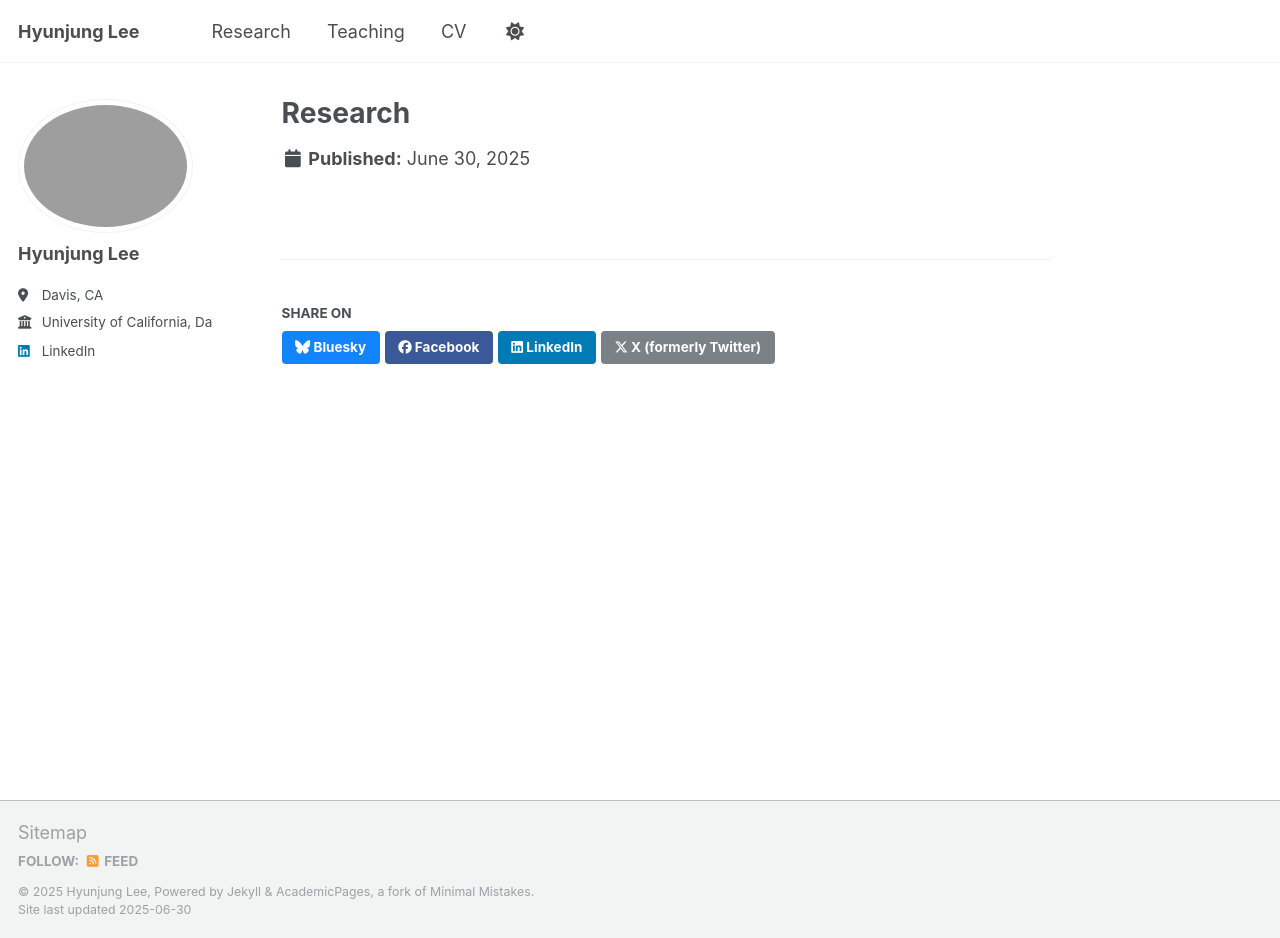
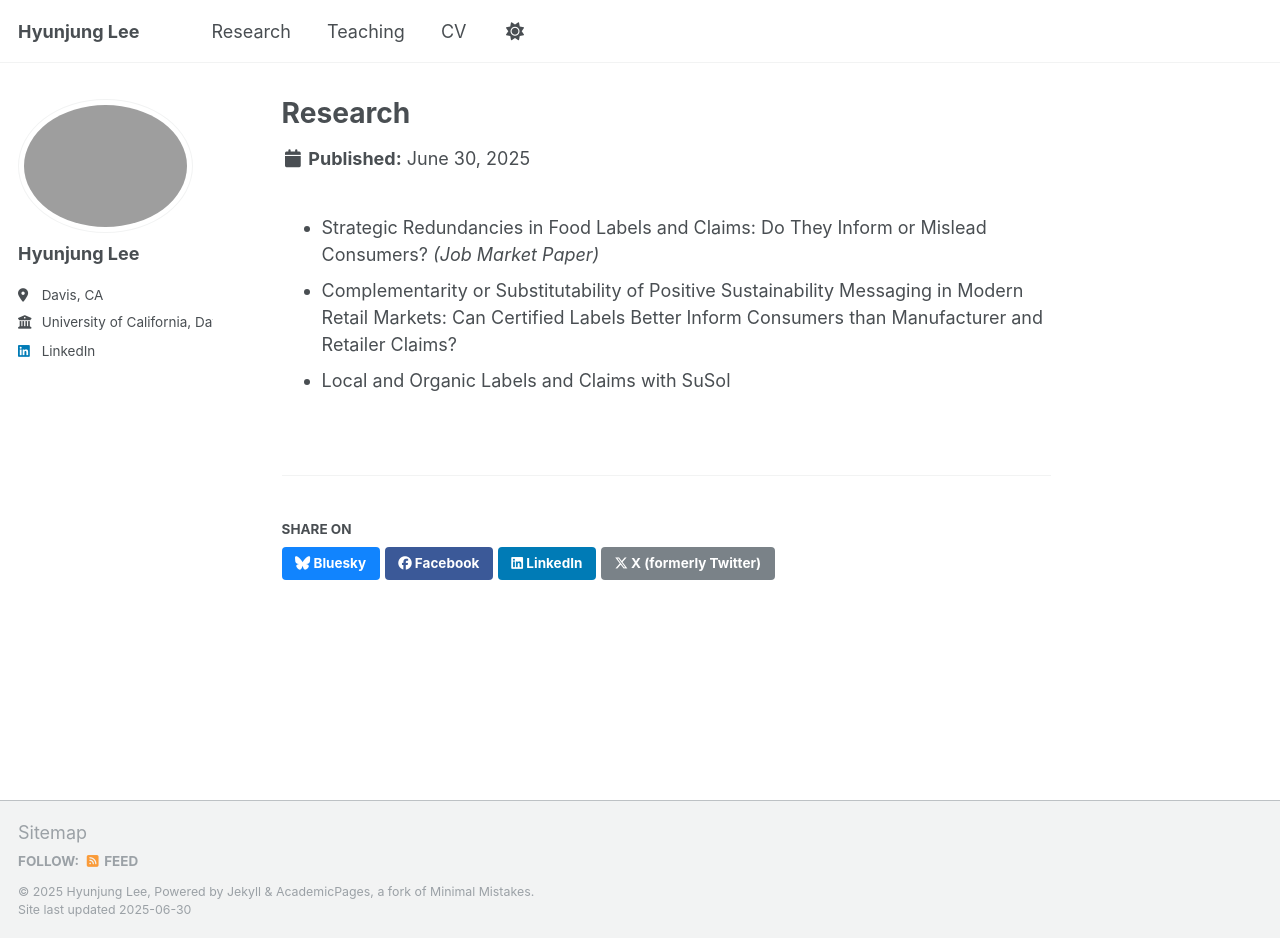
Before and after one commit to Hyunjung-agLee/hyunjung-aglee, a Jekyll site: the page built from _research/research1.md, in a window 1280 px wide and 938 px high. Built offline with Jekyll 4.4.1, drawn with Linux system fonts in a browser that asks for light colours; a script that is not in the unit is left out.

Commit message:
Update research1.md

```diff
--- a/_research/research1.md
+++ b/_research/research1.md
@@ -1,6 +1,9 @@
 ---
+permalink: /research
 title: "Research"
-collection: research
-type: "Undergraduate course"
-permalink: /research/research1
+author_profile: true
 ---
+
+* Strategic Redundancies in Food Labels and Claims: Do They Inform or Mislead Consumers? *(Job Market Paper)*
+* Complementarity or Substitutability of Positive Sustainability Messaging in Modern Retail Markets: Can Certified Labels Better Inform Consumers than Manufacturer and Retailer Claims?
+* Local and Organic Labels and Claims with SuSol
```
